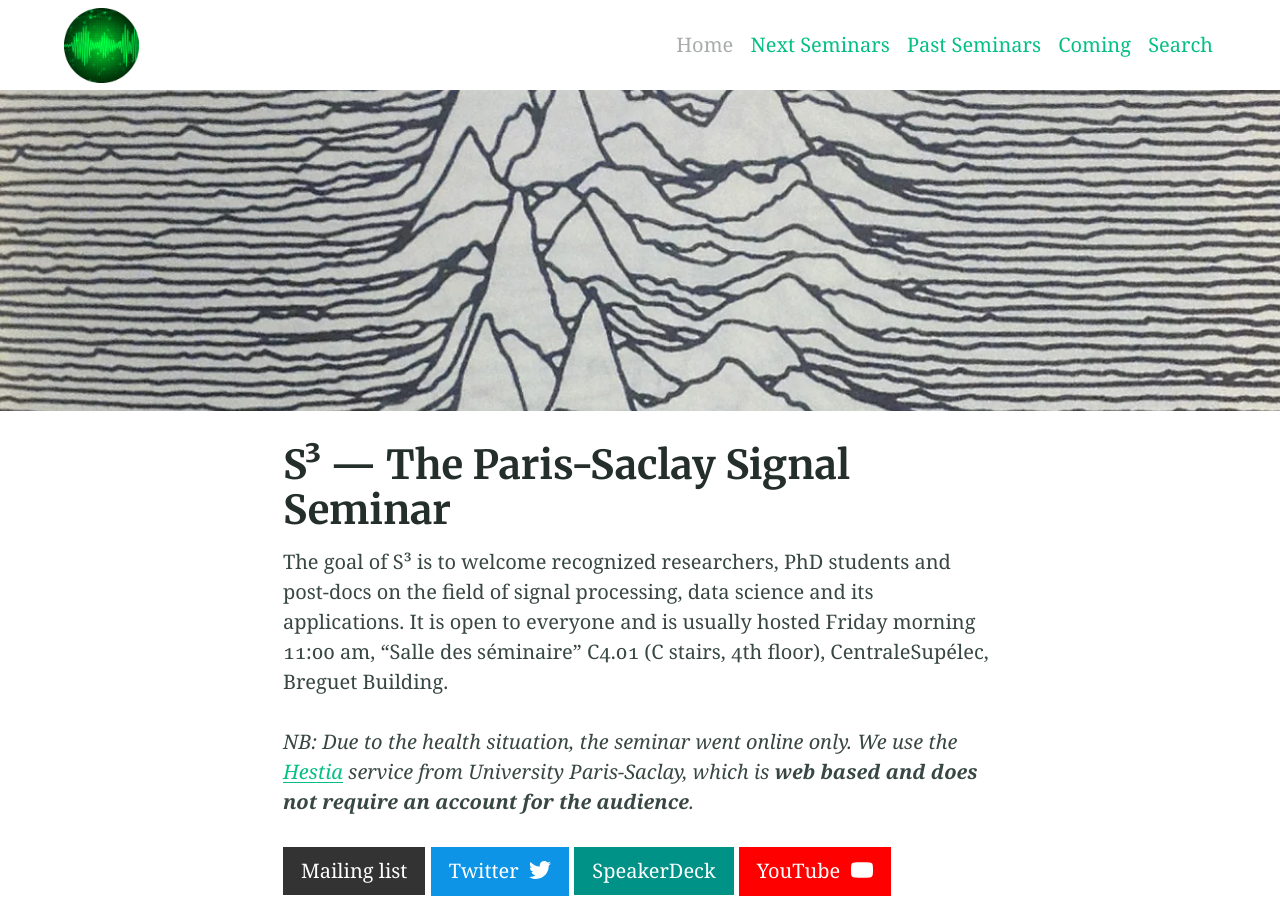
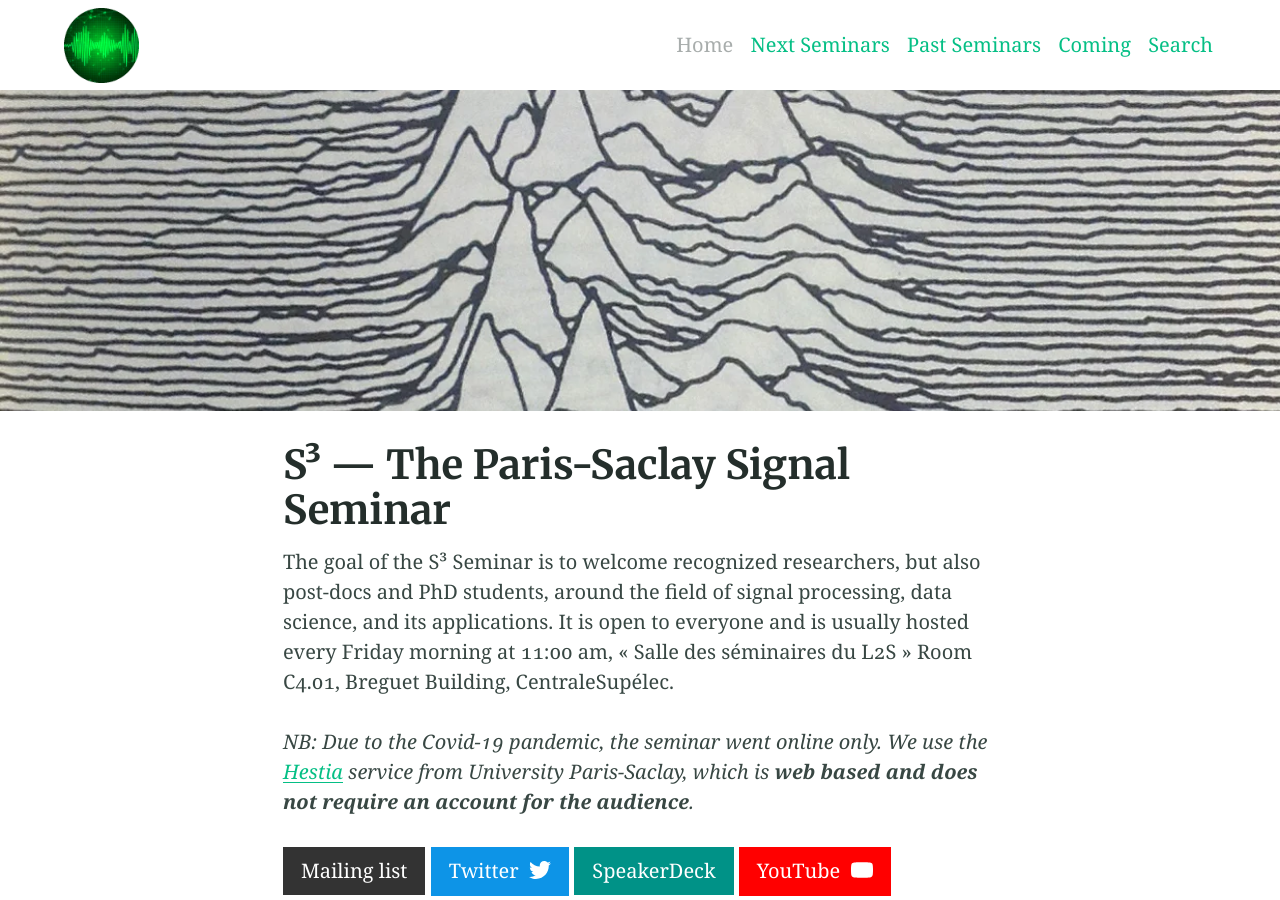
Before and after one commit to s3-seminar/s3-seminar.github.io, a Jekyll site: the page built from index.md, in a window 1280 px wide and 900 px high. Built offline with Jekyll 4.4.1, drawn with Linux system fonts in a browser that asks for light colours.

Commit message:
Update index.md

```diff
--- a/index.md
+++ b/index.md
@@ -5,12 +5,9 @@ feature_image: "/assets/sciam_pulse.jpg"
 aside: false
 ---
 
-The goal of S³ is to welcome recognized researchers, PhD students and post-docs
-on the field of signal processing, data science and its applications. It is open
-to everyone and is usually hosted Friday morning 11:00 am, "Salle des séminaire"
-C4.01 (C stairs, 4th floor), CentraleSupélec, Breguet Building.
+The goal of the S³ Seminar is to welcome recognized researchers, but also post-docs and PhD students, around the field of signal processing, data science, and its applications. It is open to everyone and is usually hosted every Friday morning at 11:00 am, « Salle des séminaires du L2S » Room C4.01, Breguet Building, CentraleSupélec.
 
-_NB: Due to the health situation, the seminar went online only. We use the
+_NB: Due to the Covid-19 pandemic, the seminar went online only. We use the
 [Hestia](https://hestia.universite-paris-saclay.fr/) service from University
 Paris-Saclay, which is **web based and does not require an account for the
 audience**._
```
